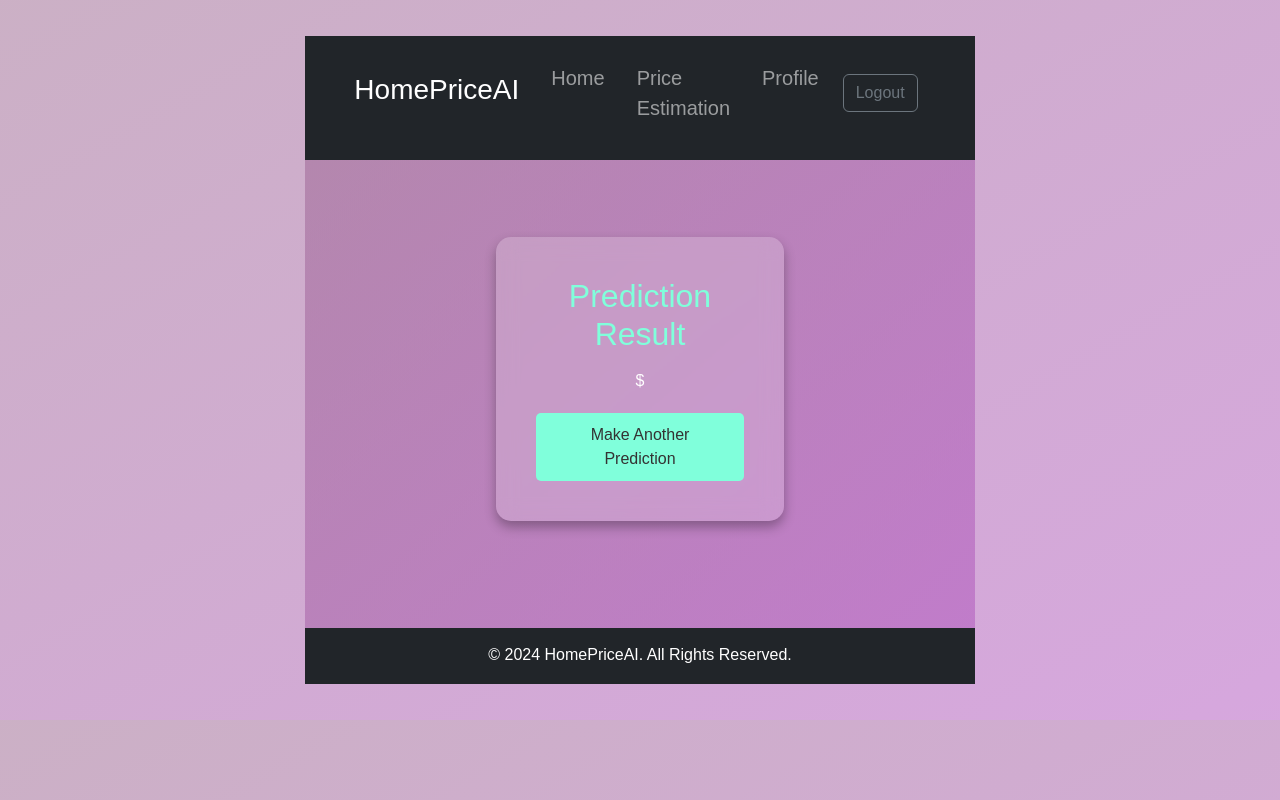
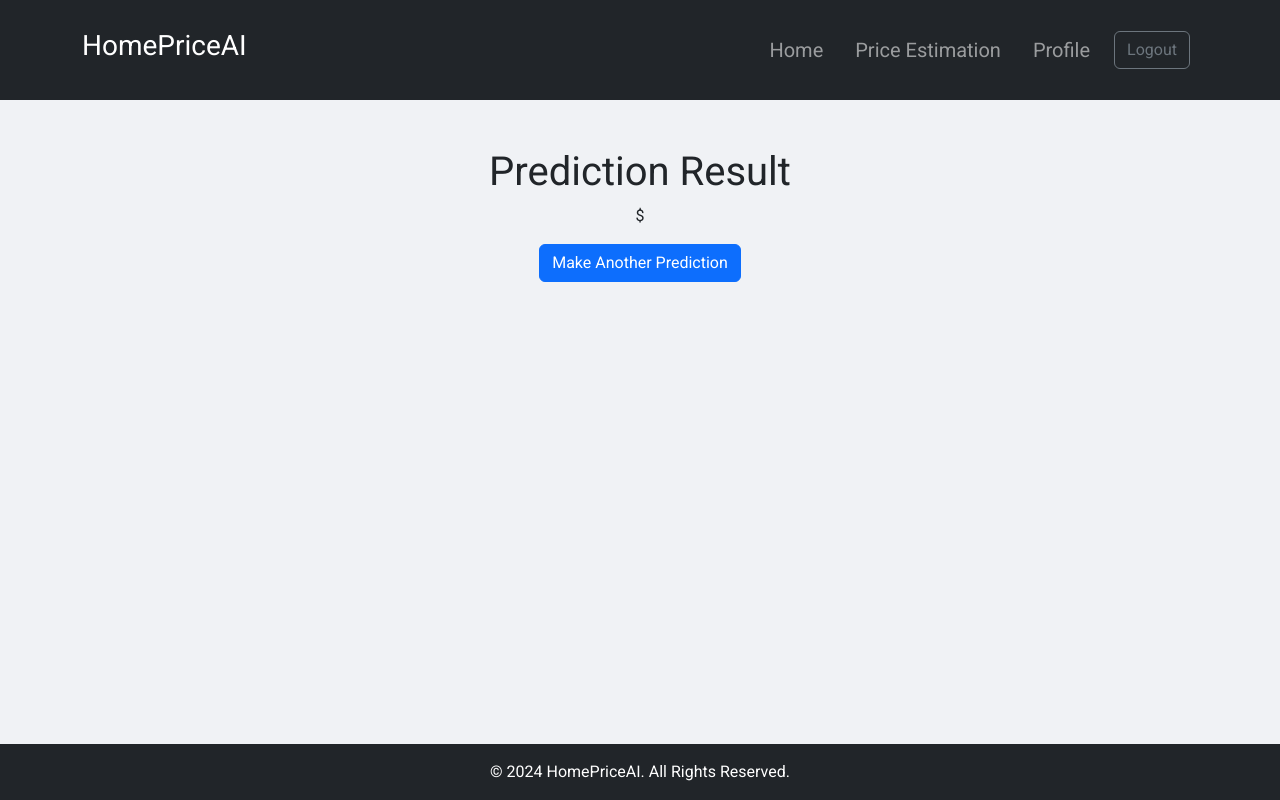
Before and after one commit to MMPuyanfar/Filoger_MLOps_CICD_Ex, a Flask app: page /result in a window 1280 px wide. Run offline with Flask 3, Linux system fonts and the light colour scheme; the visitor is signed in with stand-in values (Sample User, id 1).

Commit message:
bug fixes

```diff
--- a/static/css/result.css
+++ /dev/null
@@ -1,78 +0,0 @@
-/* Center the content on the page */
-body,
-html {
-  height: 90%;
-  margin: 0;
-  padding: 0;
-  display: flex;
-  justify-content: center;
-  align-items: center;
-
-  /* Add linear gradient with background image( better dont use image) */
-  background: linear-gradient(
-    to bottom right,
-    rgba(152, 98, 140, 0.5),
-    rgba(174, 79, 189, 0.5)
-  );
-  background-size: cover;
-  font-family: Arial, sans-serif;
-  border-radius: 5px;
-}
-
-/* Container styling */
-.container {
-  width: 90%;
-  height: 90%;
-  display: flex;
-  justify-content: center;
-  align-items: center;
-}
-
-/* Result Box Styling */
-.result-box {
-  background: rgba(255, 255, 255, 0.2);
-  backdrop-filter: blur(10px);
-  padding: 40px;
-  border-radius: 15px;
-  box-shadow: 0px 6px 12px rgba(0, 0, 0, 0.3);
-  max-width: 600px;
-  width: 100%;
-  text-align: center;
-}
-
-/* Heading */
-h1 {
-  font-size: 2rem;
-  margin-bottom: 15px;
-  color: #80ffdb;
-}
-
-/* Prediction Text */
-h2 {
-  font-size: 1.5rem;
-  color: white;
-  margin-bottom: 15px;
-}
-
-/* Explanation Text */
-p {
-  font-size: 1rem;
-  color: white;
-  margin-bottom: 20px;
-}
-
-/* Button Styling */
-.btn-primary {
-  background-color: #80ffdb;
-  border: none;
-  padding: 10px 20px;
-  font-size: 1rem;
-  border-radius: 5px;
-  cursor: pointer;
-  color: #333;
-  text-decoration: none;
-}
-
-.btn-primary:hover {
-  background-color: #2f786a;
-}
--- a/templates/result.html
+++ b/templates/result.html
@@ -1,10 +1,6 @@
 {% extends 'base.html' %} {% block title %} Prediction
-Result {% endblock %} {% block head %}
-<link
-  rel="stylesheet"
-  href="{{ url_for('static', filename='css/result.css') }}"
-/>
-{% endblock %} {% block content %}
+Result {% endblock %} {% block head %} {% endblock %} {%
+block content %}
 <div class="container my-5 text-center">
   <div class="result-box">
     <h1>Prediction Result</h1>
```
Also changed, not shown: static/css/profile.css (deleted, +0 -132 lines), static/css/user_input.css (deleted, +0 -91 lines), templates/error.html (+2 -6 lines), templates/home.html (+2 -7 lines), templates/profile.html (+2 -6 lines), templates/user_input.html (+2 -6 lines), 1 other file.
